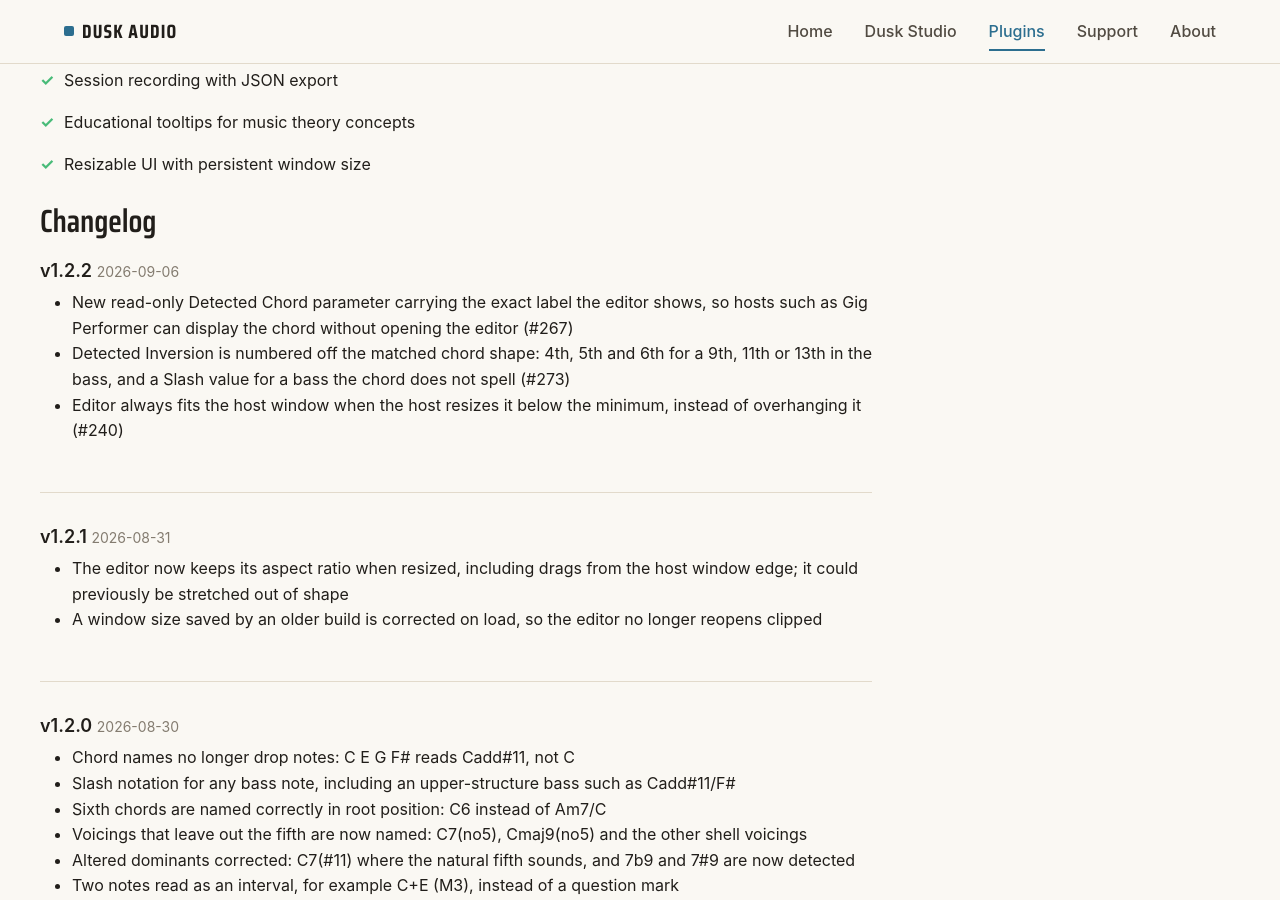
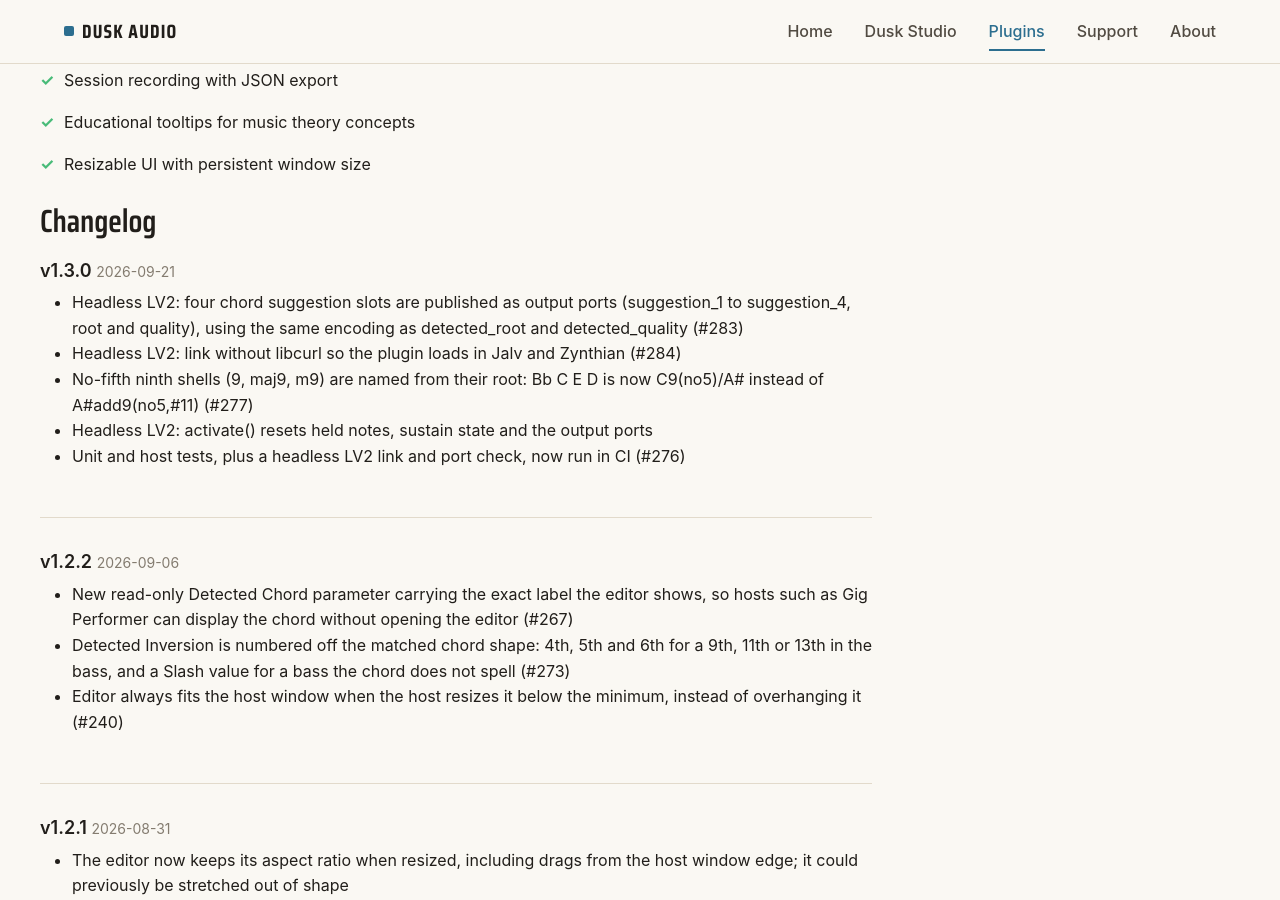
Before and after one commit to dusk-audio/dusk-audio.github.io, a Jekyll site: the page built from _plugins/chord-analyzer.md, in a window 1280 px wide and 900 px high, scrolled down 4967 px. Built offline with Jekyll 4.4.1, drawn with Linux system fonts in a browser that asks for light colours; some of the changed text lies outside the part shown.

Commit message:
Update Chord Analyzer to v1.3.0

```diff
--- a/_data/plugins.yml
+++ b/_data/plugins.yml
@@ -51,7 +51,7 @@
     and FX versions for every major DAW.
   status: released
   featured: true
-  version: 1.2.2
+  version: 1.3.0
   released: "2026-03-29"
 - name: TapeMachine
   slug: tapemachine
--- a/_plugins/chord-analyzer.md
+++ b/_plugins/chord-analyzer.md
@@ -4,7 +4,7 @@ title: Chord Analyzer
 slug: chord-analyzer
 tagline: Real-time chord detection with music theory analysis
 description: MIDI chord analyzer with Roman numeral analysis, harmonic function detection, intelligent chord suggestions, and session recording. Free VST3, LV2, and AU plugin.
-version: "1.2.2"
+version: "1.3.0"
 screenshot: /assets/images/plugins/chord-analyzer-screenshot.png
 
 features:
@@ -31,6 +31,14 @@ requirements:
   - "DAW must support MIDI routing to analyzer plugins"
 
 changelog:
+  - version: "1.3.0"
+    date: "2026-09-21"
+    changes:
+      - "Headless LV2: four chord suggestion slots are published as output ports (suggestion_1 to suggestion_4, root and quality), using the same encoding as detected_root and detected_quality (#283)"
+      - "Headless LV2: link without libcurl so the plugin loads in Jalv and Zynthian (#284)"
+      - "No-fifth ninth shells (9, maj9, m9) are named from their root: Bb C E D is now C9(no5)/A# instead of A#add9(no5,#11) (#277)"
+      - "Headless LV2: activate() resets held notes, sustain state and the output ports"
+      - "Unit and host tests, plus a headless LV2 link and port check, now run in CI (#276)"
   - version: "1.2.2"
     date: "2026-09-06"
     changes:
```
Also changed, not shown: 1 other file.
